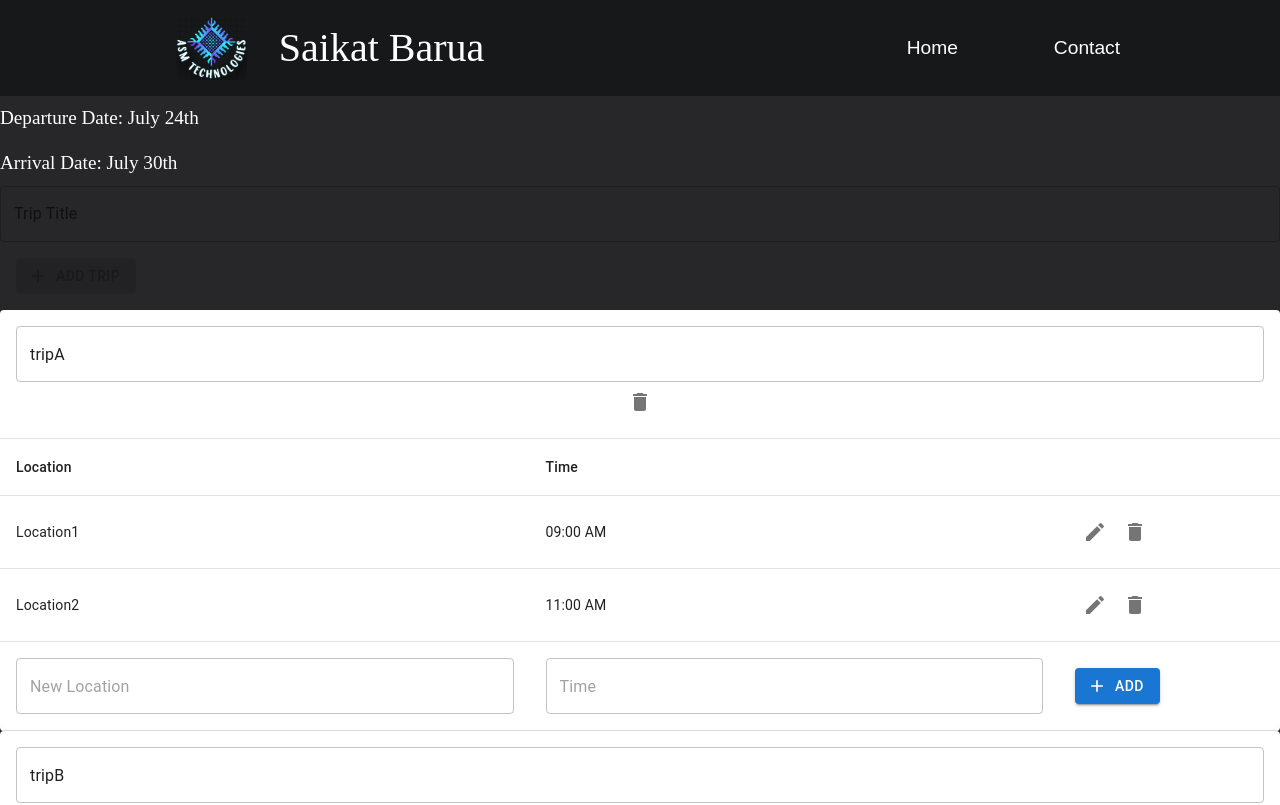
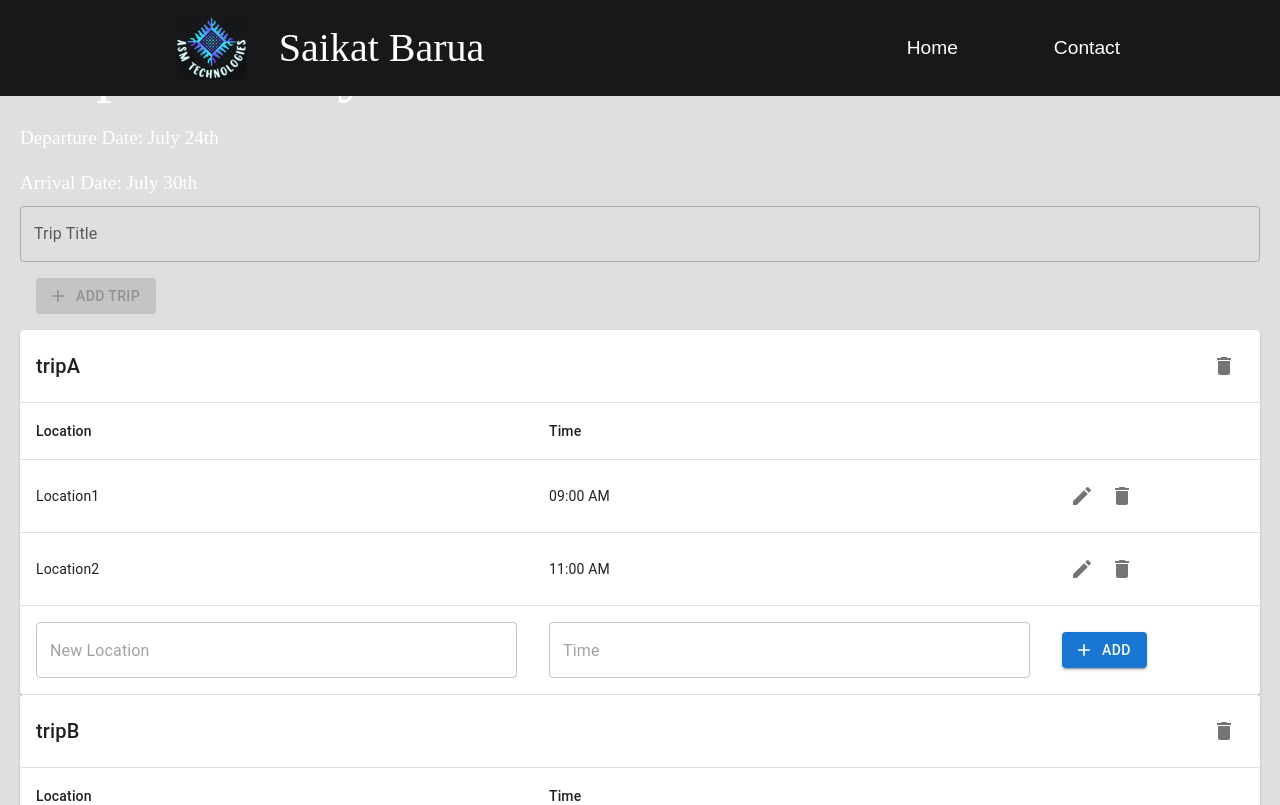
Before and after one commit to SaikatDEV/react-my-website, a React (Create React App) app: page /myPlanner in a window 1280 px wide. Shown: the top 805 px of the page. Built offline with nearby package versions, Linux system fonts and the light colour scheme.

Commit message:
Modified planner

```diff
--- a/src/pages/MyPlanner.js
+++ b/src/pages/MyPlanner.js
@@ -180,7 +180,15 @@ const MyPlanner = () => {
   };
 
   return (
-    <div className="mx-44 mt-36">
+    <div
+      className="mx-44 mt-36 bg-cover bg-center text-black"
+      style={{
+        backgroundColor: "#dfdfdf",
+        padding: "20px",
+        borderRadius: "8px",
+      }}
+    >
+      <div className="bg-white bg-opacity-80 p-8 rounded-lg">
         <h1 className="text-4xl font-bold mb-4 flex relative inline-block">
           Trip-Itinerary
         </h1>
@@ -216,16 +224,36 @@ const MyPlanner = () => {
                 <TableHead>
                   <TableRow>
                     <TableCell colSpan={3} align="center">
+                      <div
+                        style={{
+                          display: "flex",
+                          justifyContent: "space-between",
+                          alignItems: "center",
+                        }}
+                      >
+                        {editTitle[tripKey] ? (
                           <TextField
                             fullWidth
                             defaultValue={plannerData[tripKey].id}
                             onBlur={(e) =>
-                        handleEditTripTitle(tripKey, e.target.value)
+                              handleTitleBlur(tripKey, e.target.value)
                             }
+                            autoFocus
                           />
+                        ) : (
+                          <Typography
+                            variant="h6"
+                            component="h2"
+                            onClick={() => handleTitleClick(tripKey)}
+                            style={{ cursor: "pointer" }}
+                          >
+                            {plannerData[tripKey].id}
+                          </Typography>
+                        )}
                         <IconButton onClick={() => handleDeleteTrip(tripKey)}>
                           <DeleteIcon />
                         </IconButton>
+                      </div>
                     </TableCell>
                   </TableRow>
                   <TableRow>
@@ -273,7 +301,9 @@ const MyPlanner = () => {
                             <SaveIcon />
                           </IconButton>
                         ) : (
-                        <IconButton onClick={() => handleEdit(tripKey, index)}>
+                          <IconButton
+                            onClick={() => handleEdit(tripKey, index)}
+                          >
                             <EditIcon />
                           </IconButton>
                         )}
@@ -321,6 +351,7 @@ const MyPlanner = () => {
           ))}
         </div>
       </div>
+    </div>
   );
 };
 
```
Lines whose indentation alone changed are shown as unchanged.
